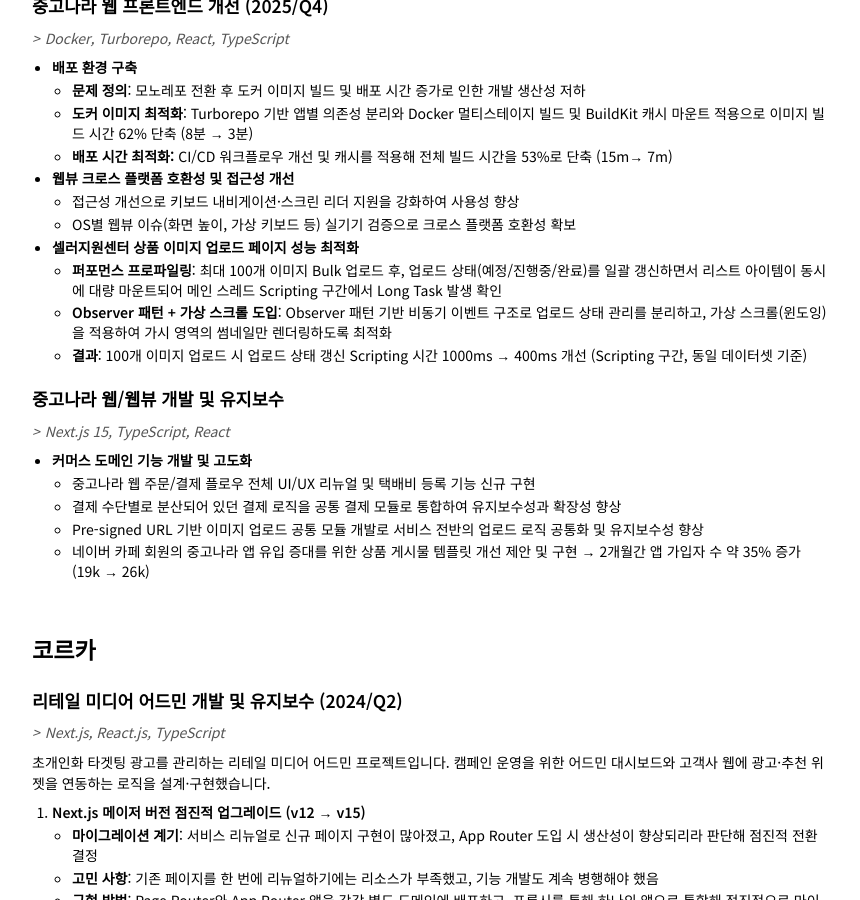
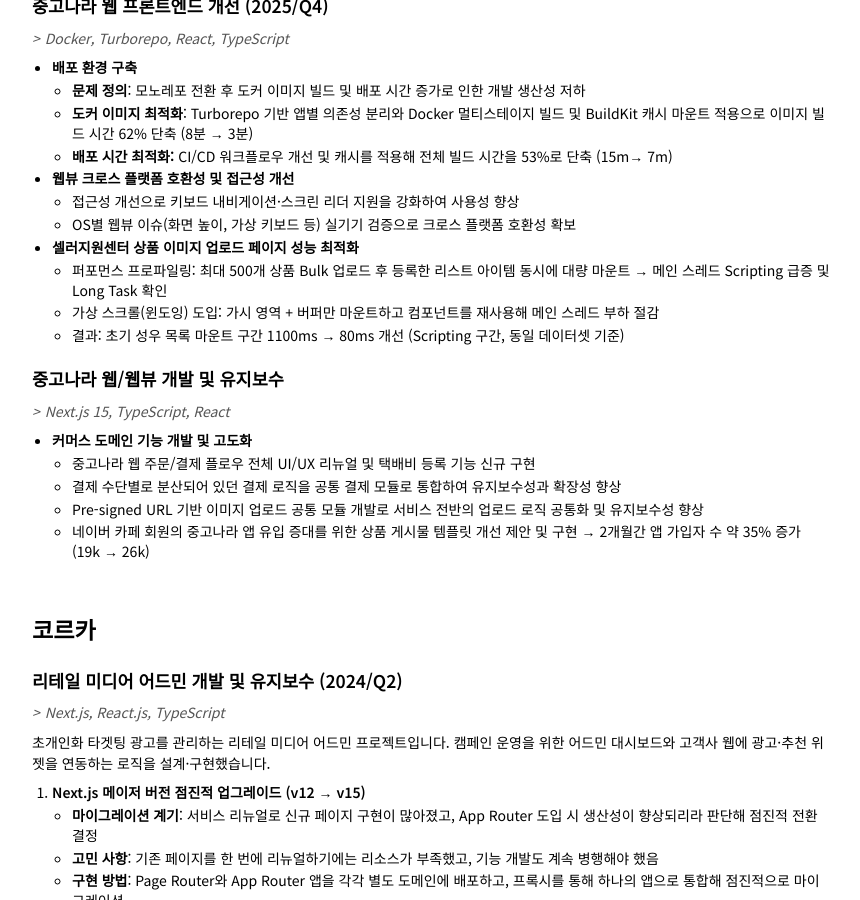
Before and after one commit to ghost-redo/ghost-redo.github.io, a Jekyll site: the page built from resume.md, in a window 1280 px wide and 900 px high, scrolled down 1708 px. Shown: the whole window, without its empty margins (209-1069 px from the left). Built offline with Jekyll 4.4.1, drawn with Linux system fonts in a browser that asks for light colours; some web fonts are replaced.

Commit message:
Update resume.md

```diff
--- a/resume.md
+++ b/resume.md
@@ -99,9 +99,9 @@ AI 기반 B2B SaaS 광고/추천 솔루션 초기 스타트업
   - 접근성 개선으로 키보드 내비게이션·스크린 리더 지원을 강화하여 사용성 향상
   - OS별 웹뷰 이슈(화면 높이, 가상 키보드 등) 실기기 검증으로 크로스 플랫폼 호환성 확보
 - **셀러지원센터 상품 이미지 업로드 페이지 성능 최적화**
-  - **퍼포먼스 프로파일링**: 최대 100개 이미지 Bulk 업로드 후, 업로드 상태(예정/진행중/완료)를 일괄 갱신하면서 리스트 아이템이 동시에 대량 마운트되어 메인 스레드 Scripting 구간에서 Long Task 발생 확인
-  - **Observer 패턴 + 가상 스크롤 도입**: Observer 패턴 기반 비동기 이벤트 구조로 업로드 상태 관리를 분리하고, 가상 스크롤(윈도잉)을 적용하여 가시 영역의 썸네일만 렌더링하도록 최적화
-  - **결과**: 100개 이미지 업로드 시 업로드 상태 갱신 Scripting 시간 1000ms → 400ms 개선 (Scripting 구간, 동일 데이터셋 기준)
+  - 퍼포먼스 프로파일링: 최대 500개 상품 Bulk 업로드 후 등록한 리스트 아이템 동시에 대량 마운트 → 메인 스레드 Scripting 급증 및 Long Task 확인
+  - 가상 스크롤(윈도잉) 도입: 가시 영역 + 버퍼만 마운트하고 컴포넌트를 재사용해 메인 스레드 부하 절감
+  - 결과: 초기 성우 목록 마운트 구간 1100ms → 80ms 개선 (Scripting 구간, 동일 데이터셋 기준)
 
 ### 중고나라 웹/웹뷰 개발 및 유지보수
 
```
